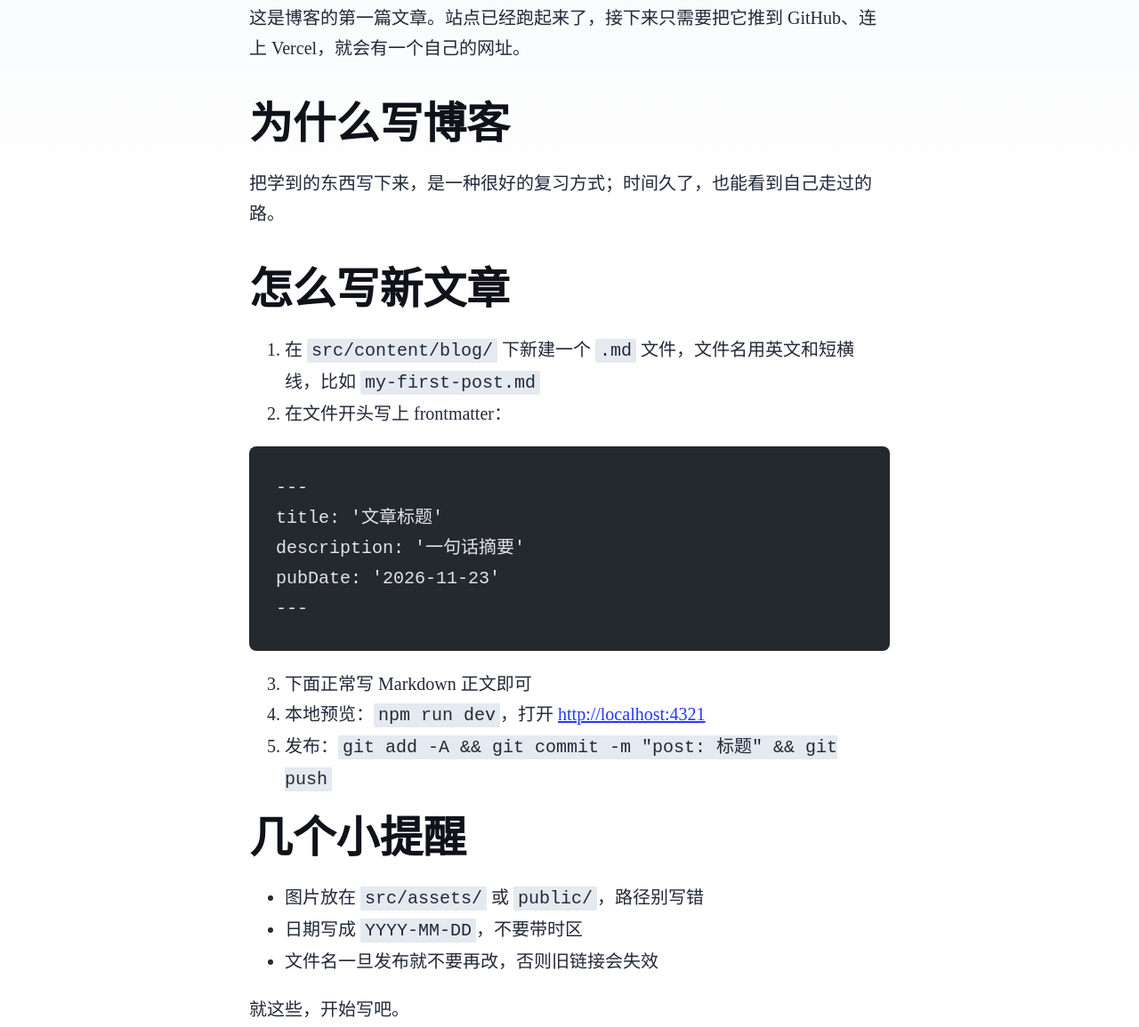
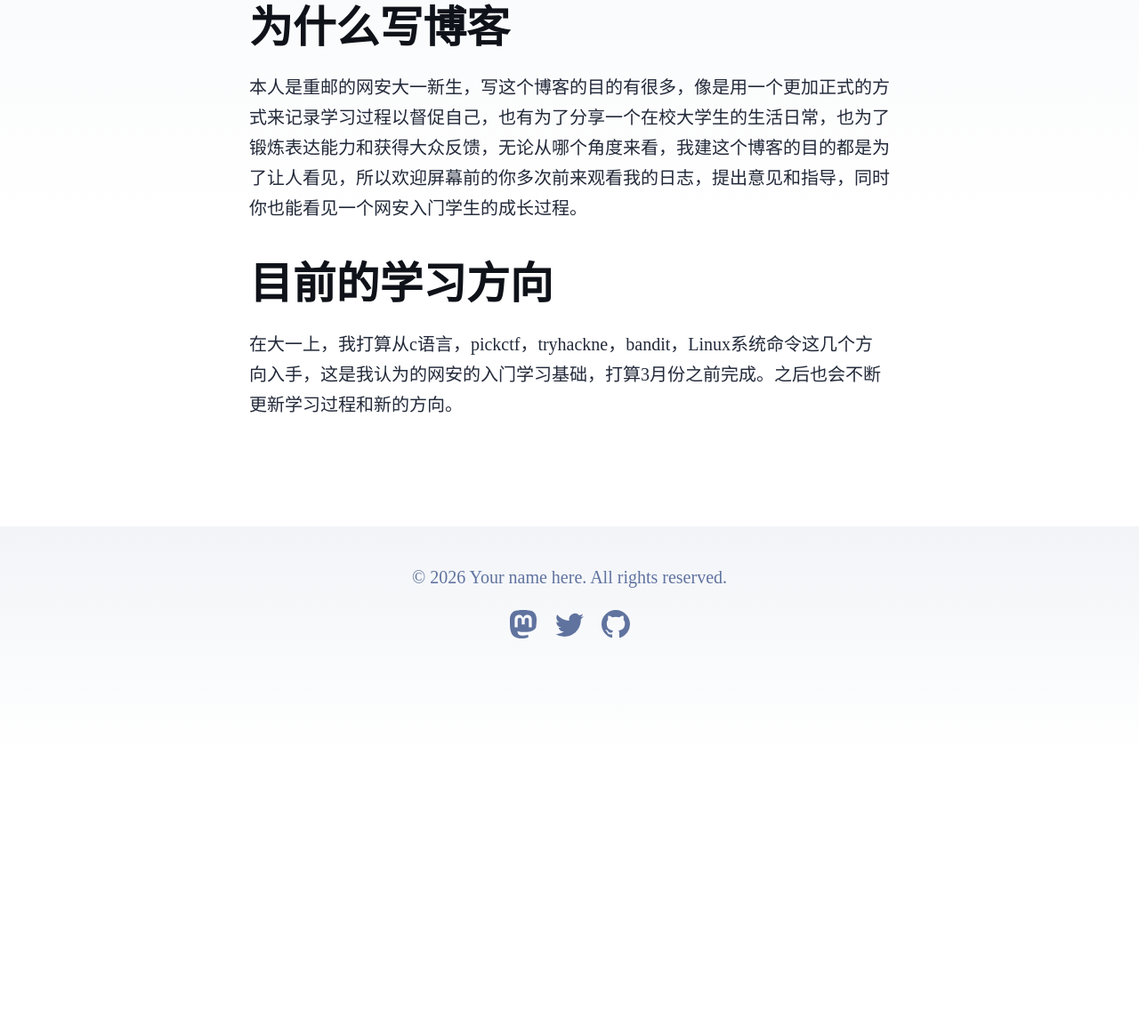
Before and after one commit to chenliqing114514/liqing-blog, an Astro site: page /blog/hello-world in a window 1280 px wide. Shown: the part 360-1515 px from the top of the page at 89% size. After the commit the page ends 1208 px from the top, so only its background shows below. Built offline with nearby package versions, Linux system fonts and the light colour scheme; Astro itself is replaced by a stand-in of ours.

Commit message:
Revise hello-world.md with updated blog content
Updated the content of the first blog post to reflect current learning directions and added new sections.

````diff
--- a/src/content/blog/hello-world.md
+++ b/src/content/blog/hello-world.md
@@ -4,33 +4,12 @@ description: '这个博客的第一篇文章，也是它的起点。'
 pubDate: '2026-11-23'
 ---
 
-这是博客的第一篇文章。站点已经跑起来了，接下来只需要把它推到 GitHub、连上 Vercel，就会有一个自己的网址。
+
 
 ## 为什么写博客
 
-把学到的东西写下来，是一种很好的复习方式；时间久了，也能看到自己走过的路。
+本人是重邮的网安大一新生，写这个博客的目的有很多，像是用一个更加正式的方式来记录学习过程以督促自己，也有为了分享一个在校大学生的生活日常，也为了锻炼表达能力和获得大众反馈，无论从哪个角度来看，我建这个博客的目的都是为了让人看见，所以欢迎屏幕前的你多次前来观看我的日志，提出意见和指导，同时你也能看见一个网安入门学生的成长过程。
 
-## 怎么写新文章
+## 目前的学习方向
 
-1. 在 `src/content/blog/` 下新建一个 `.md` 文件，文件名用英文和短横线，比如 `my-first-post.md`
-2. 在文件开头写上 frontmatter：
-
-```markdown
----
-title: '文章标题'
-description: '一句话摘要'
-pubDate: '2026-11-23'
----
-```
-
-3. 下面正常写 Markdown 正文即可
-4. 本地预览：`npm run dev`，打开 <http://localhost:4321>
-5. 发布：`git add -A && git commit -m "post: 标题" && git push`
-
-## 几个小提醒
-
-- 图片放在 `src/assets/` 或 `public/`，路径别写错
-- 日期写成 `YYYY-MM-DD`，不要带时区
-- 文件名一旦发布就不要再改，否则旧链接会失效
-
-就这些，开始写吧。
+在大一上，我打算从c语言，pickctf，tryhackne，bandit，Linux系统命令这几个方向入手，这是我认为的网安的入门学习基础，打算3月份之前完成。之后也会不断更新学习过程和新的方向。
````
